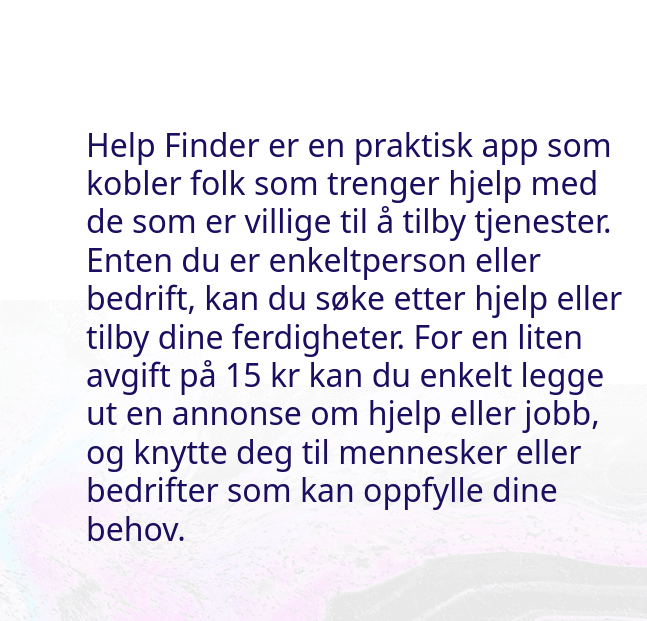
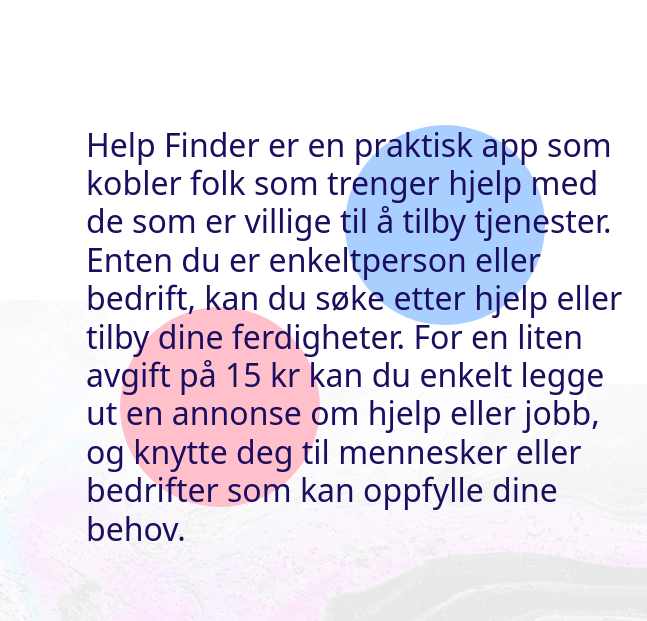
Before and after one commit to NikosDig/sofia, a website: page index.html in a window 1280 px wide. Shown: the part 98-719 px from the top of the page, 0-647 px from the left. Drawn offline with nearby package versions, Linux system fonts and the light colour scheme.

Commit message:
fixed the circels

```diff
--- a/index.html
+++ b/index.html
@@ -95,7 +95,7 @@
         <div class="container">
           <div class="row mt-5 d-flex flex-column flex-sm-row">
             <div class="col-12 m-5"></div>
-            <div class="col-12 col-sm-6 p-3">
+            <div class="col-12 col-sm-6 p-3 position-relative">
               <h1 class="h2">
                 Help Finder er en praktisk app som kobler folk som trenger hjelp
                 med de som er villige til å tilby tjenester. Enten du er
@@ -104,6 +104,8 @@
                 legge ut en annonse om hjelp eller jobb, og knytte deg til
                 mennesker eller bedrifter som kan oppfylle dine behov.
               </h1>
+              <div class="position-absolute custom-circle-light-blue"></div>
+              <div class="position-absolute custom-circle-pink"></div>
             </div>
             <div class="col-12 col-sm-6">
               <img src="assets/images/logo.png" alt="" class="hero-image" />
--- /dev/null
+++ b/src/scss/_custom-circles.scss
@@ -0,0 +1,19 @@
+.custom-circle-light-blue {
+  background-color: #a9cfff;
+  height: 200px;
+  width: 200px;
+  border-radius: 50%;
+  z-index: -1;
+  top: 15px;
+  right: 95px;
+}
+
+.custom-circle-pink {
+  background-color: pink;
+  height: 200px;
+  width: 200px;
+  border-radius: 50%;
+  z-index: -1;
+  bottom: 65px;
+  left: 50px;
+}
--- a/src/scss/styles.scss
+++ b/src/scss/styles.scss
@@ -4,6 +4,7 @@
 @import "global";
 @import "custom-card-border";
 @import "cta";
+@import "custom-circles";
 @import "../../node_modules/bootstrap/scss/bootstrap";
 @import "../../node_modules/bootstrap/scss/functions";
 
```
Also changed, not shown: dist/css/styles.css, 1 other file.
